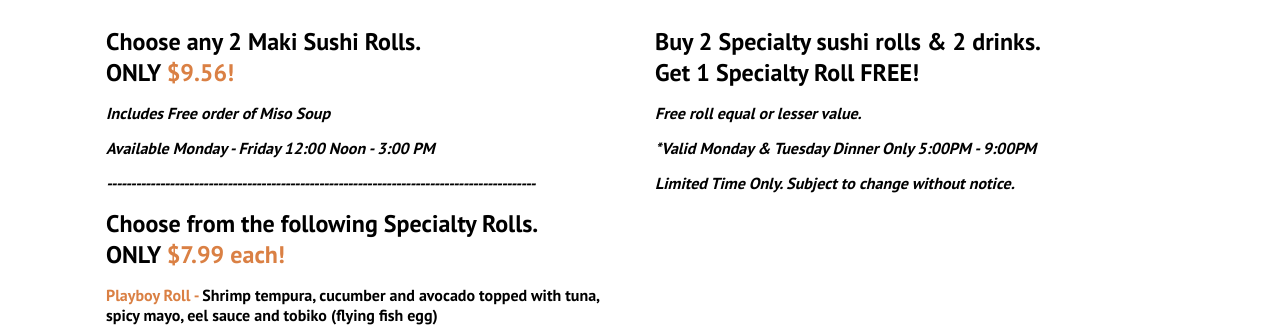
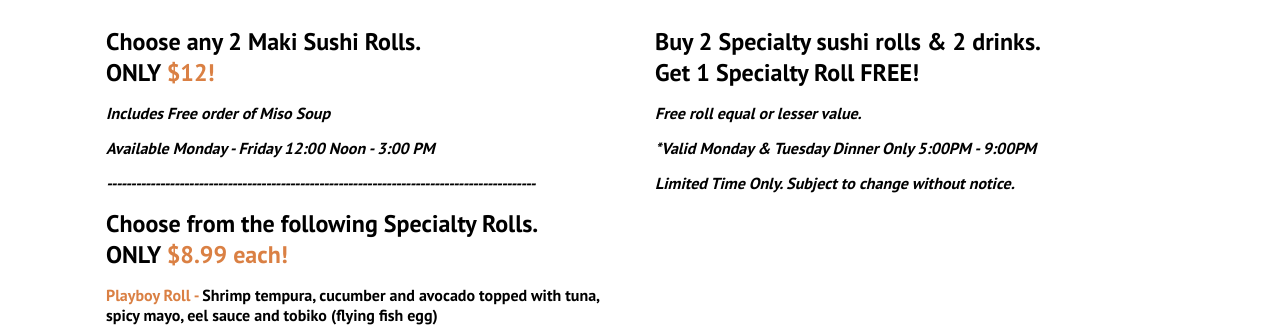
Before and after one commit to sai8e/sakanasushibar_website, a React (Create React App) app: page /specials in a window 1280 px wide. Shown: the part 136-463 px from the top of the page. Built offline with nearby package versions, Linux system fonts and the light colour scheme; the HTML template or start-up script is replaced by a standard one.

Commit message:
Update Specials.js

```diff
--- a/src/components/pages/Specials.js
+++ b/src/components/pages/Specials.js
@@ -13,13 +13,13 @@ export default function Specials() {
         <div className="lunch_specials" id="lunch_specials">
           <h1 className="menu_title">LUNCH SPECIALS</h1>
           <h2>Choose any 2 Maki Sushi Rolls.</h2>
-          <h2>ONLY <span className="orange">$9.56!</span></h2>
+          <h2>ONLY <span className="orange">$12!</span></h2>
           <h4 class="italic">Includes Free order of Miso Soup</h4>
           <h4 class="italic">Available Monday - Friday 12:00 Noon - 3:00 PM</h4>
           <h4 class="italic">-----------------------------------------------------------------------------------------</h4>
 
           <h2>Choose from the following Specialty Rolls.</h2>
-          <h2>ONLY <span className="orange">$7.99 each!</span></h2>
+          <h2>ONLY <span className="orange">$8.99 each!</span></h2>
           <p className="lunch_special_rolls">
             <span className="orange">Playboy Roll - </span>
             {
```
